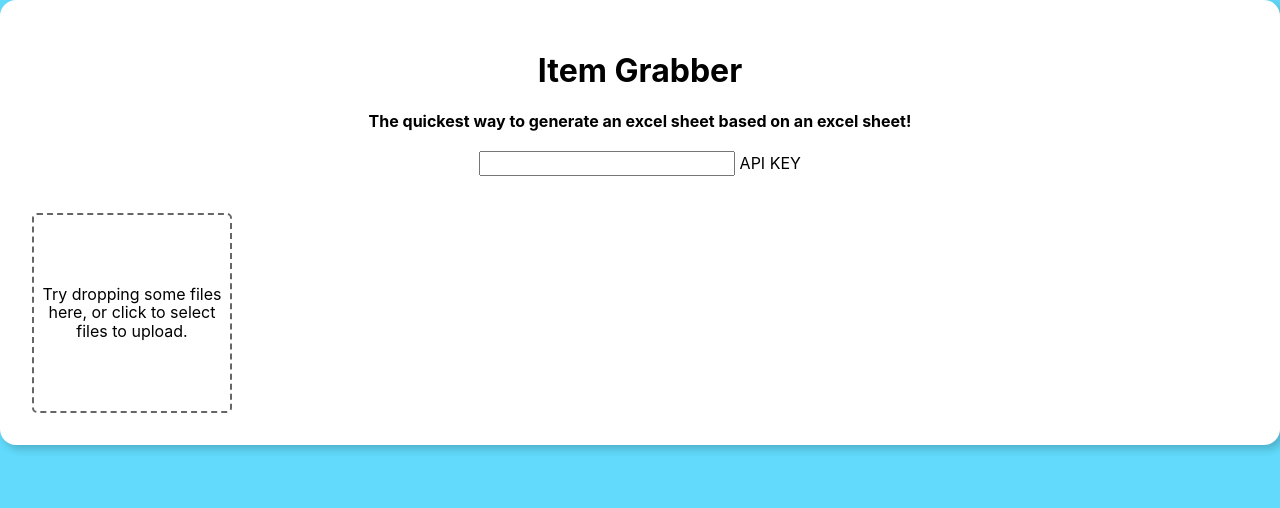
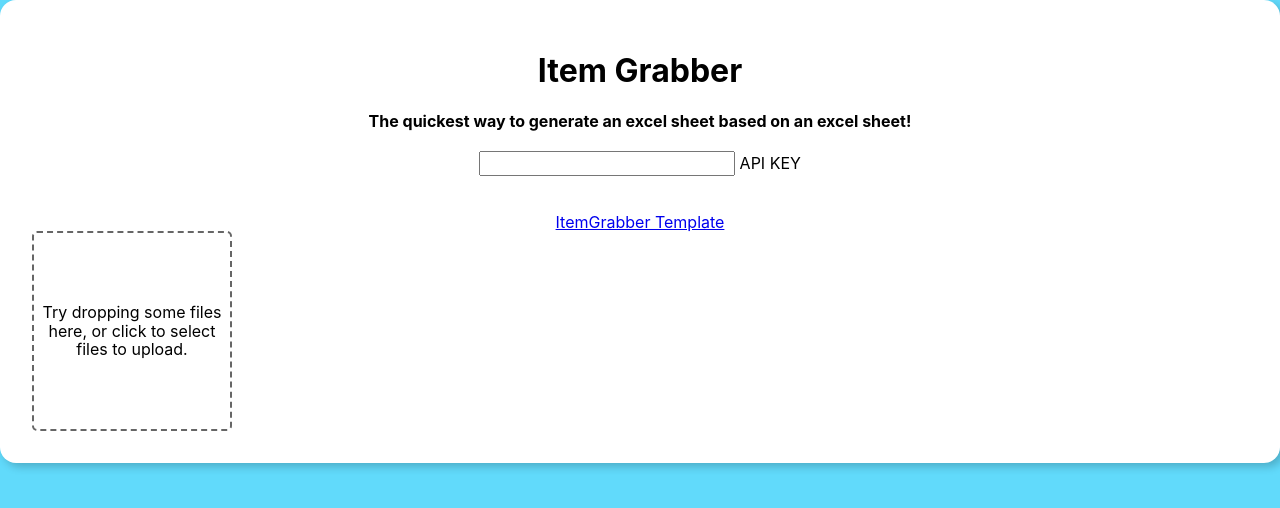
Before and after one commit to JosephArbelaez/CSPDocs, a React (Create React App) app: page / in a window 1280 px wide. Both pictures are taken after a click on the button "By File". Shown: the top 508 px of the page. Built offline with nearby package versions, Linux system fonts and the light colour scheme.

Commit message:
Added Template

```diff
--- a/src/components/ByFile.js
+++ b/src/components/ByFile.js
@@ -68,6 +68,7 @@ class ByFile extends React.Component{
         };
         return (
             <div id='dropzone'>
+                <a href="https://s3.amazonaws.com/joewalmart/walmart/ItemID+Template.xlsx"> ItemGrabber Template</a>
                 <Dropzone onDrop={this.onDrop}>
                 {({ getRootProps, getInputProps, isDragActive, isDragReject}) => {
                         let styles = {...baseStyle};
```
